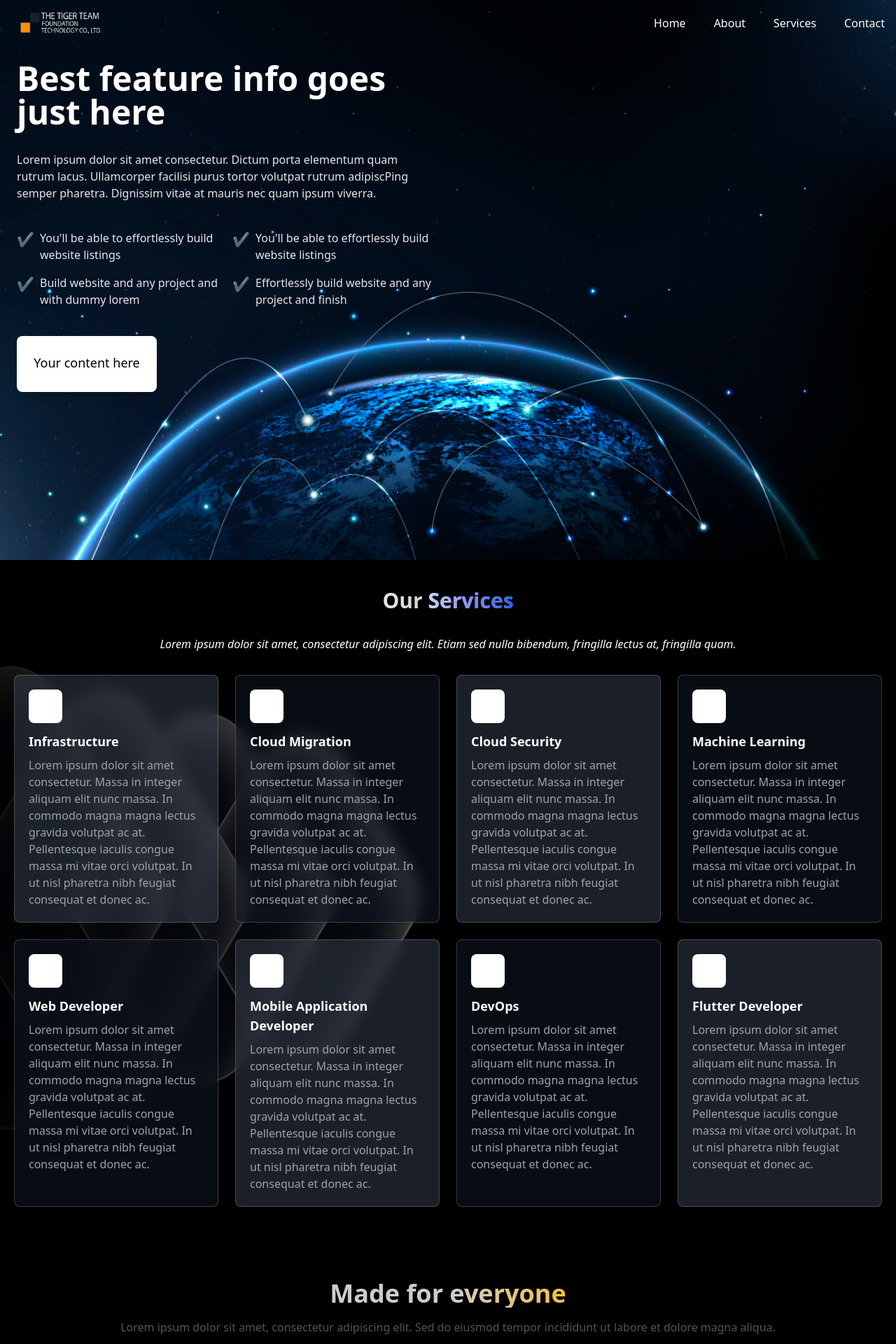
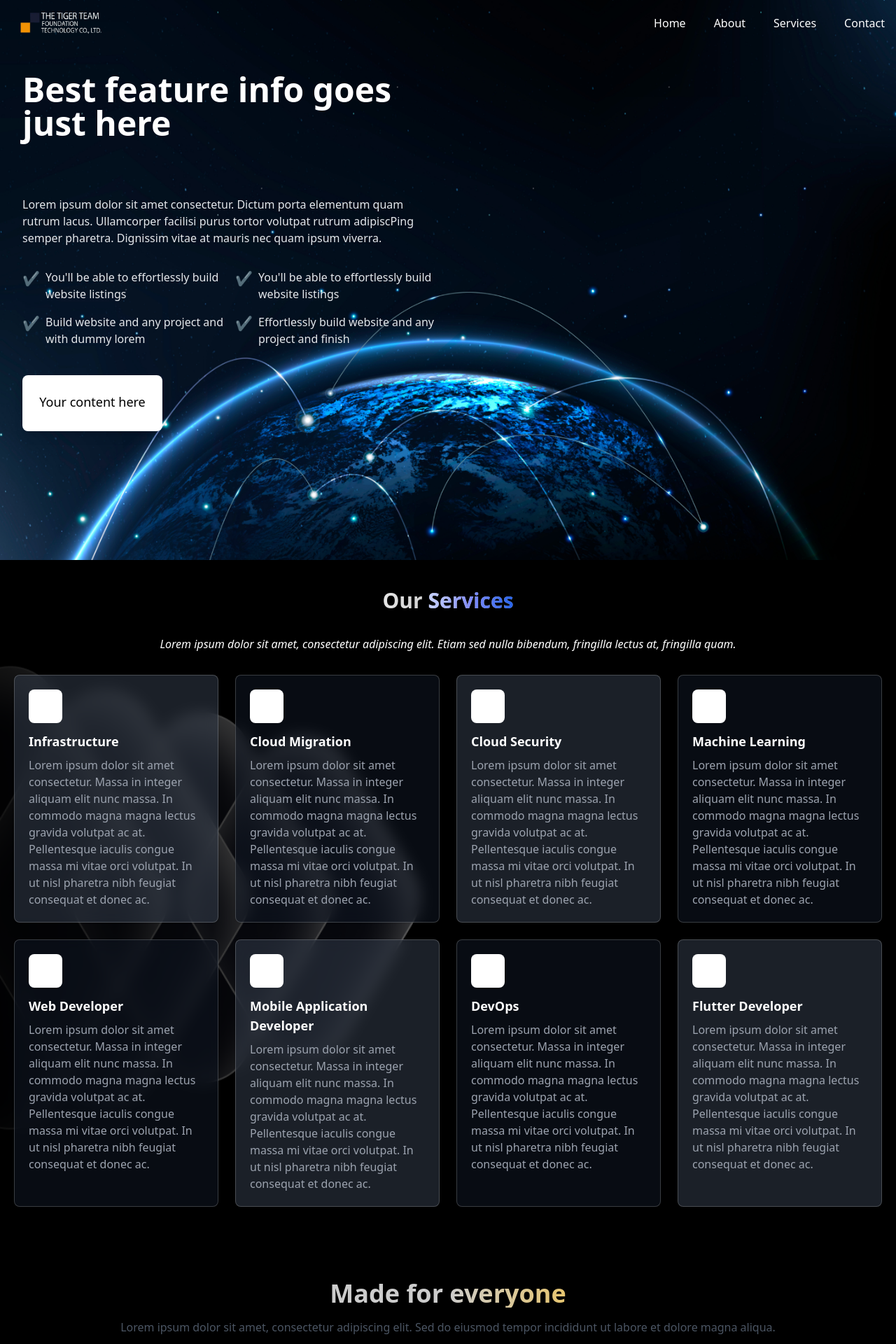
Before and after one commit to BestTTTA/web-tttft, a Next.js app: page / in a window 1280 px wide. Shown: the top 1920 px of the page at 70% size. Built offline with nearby package versions, Linux system fonts and the light colour scheme.

Commit message:
update page4-6

```diff
--- a/src/app/components/Home/components/Page1.tsx
+++ b/src/app/components/Home/components/Page1.tsx
@@ -3,7 +3,7 @@ import React from 'react';
 const Page1 = () => {
   return (
     <section
-      className="py-16 px-6 bg-black"
+      className="py-16 px-8 bg-black"
       style={{
         backgroundImage: "url('Page11.jpg')",
         backgroundSize: 'cover',
@@ -15,8 +15,8 @@ const Page1 = () => {
       <div className="grid grid-cols-1 lg:grid-cols-2 gap-8">
         {/* Left content */}
         <div>
-          <h2 className="text-5xl font-bold mb-8 text-white mt-6">Best feature info goes just here</h2>
-          <p className="text-gray-200 mb-10">
+          <h2 className="text-5xl font-bold mb-20 text-white mt-10">Best feature info goes just here</h2>
+          <p className="text-gray-200 mb-8">
             Lorem ipsum dolor sit amet consectetur. Dictum porta elementum quam rutrum lacus. Ullamcorper facilisi purus
             tortor volutpat rutrum adipiscPing semper pharetra. Dignissim vitae at mauris nec quam ipsum viverra.
           </p>
@@ -43,7 +43,7 @@ const Page1 = () => {
 
           {/* White Box below text */}
           <div
-            className="bg-white p-6 rounded-lg shadow-lg"
+            className="bg-white p-6 rounded-lg shadow-lg "
             style={{
               width: '200px',
               height: '80px'
--- a/src/app/components/Home/components/Page3.tsx
+++ b/src/app/components/Home/components/Page3.tsx
@@ -9,7 +9,7 @@ const Page3 = () => {
           className="text-4xl font-bold mb-4"
           style={{
             background:
-              "linear-gradient(to right, #cccccc 50%, #fbbf24, #f59e0b, #d97706)",
+              "linear-gradient(to right, #cccccc 50%, #fbbf24, #ea580c)",
             WebkitBackgroundClip: "text",
             WebkitTextFillColor: "transparent",
           }}
```
